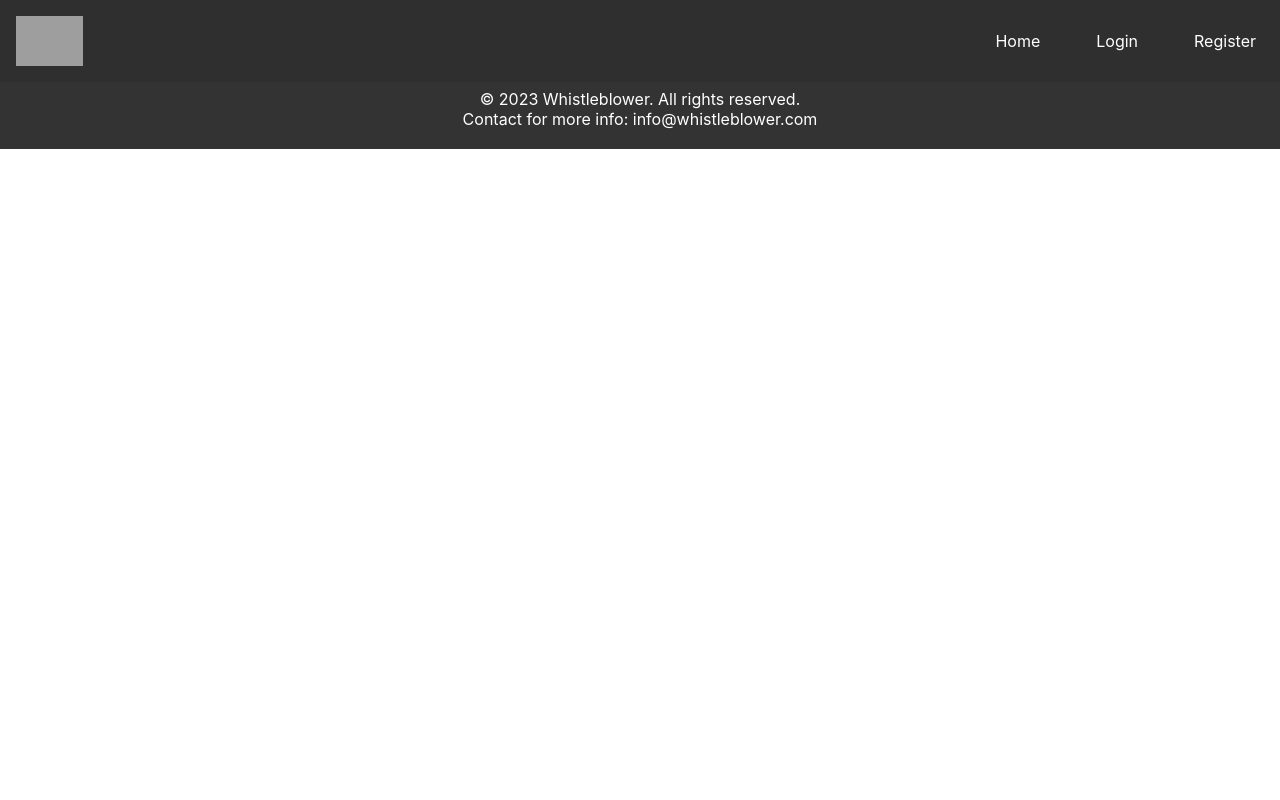
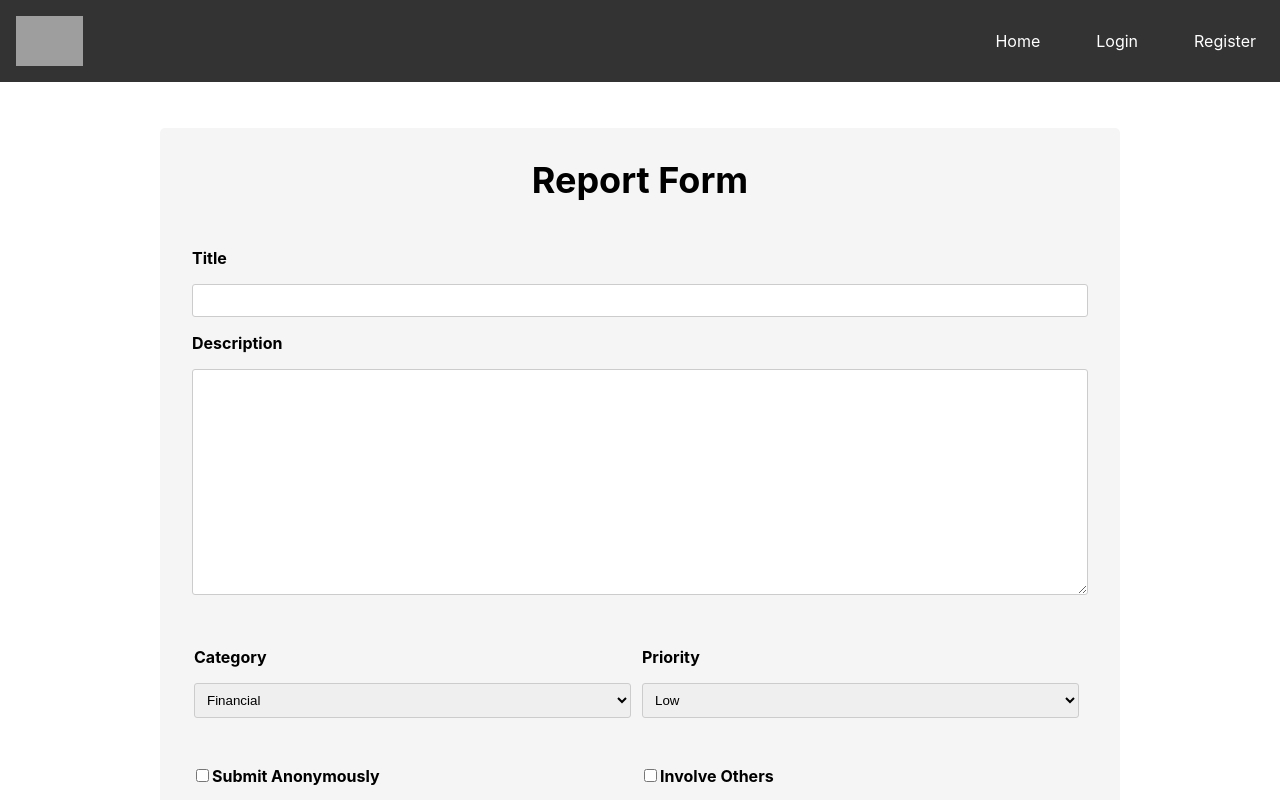
Before and after one commit to LeslieLargo1/WhistleBlower-Front-End, a React (Create React App) app: page /report-form in a window 1280 px wide. Shown: the top 800 px of the page. Built offline with nearby package versions, Linux system fonts and the light colour scheme; grey boxes are pictures that could not be loaded.

Commit message:
report form

```diff
--- a/src/components/homepage/styles/style.css
+++ b/src/components/homepage/styles/style.css
@@ -2,6 +2,7 @@
     --primary-color: #3d5e84;
     --accent-color: #2f8ab1;
   }
+
 .home-page {
     background-color: #f5f5f5;
     display: flex;
--- a/src/components/navigation/styles/style.css
+++ b/src/components/navigation/styles/style.css
@@ -1,5 +1,5 @@
 .nav-container {
-    background-color: #2f2f2f;
+    background-color: #333;
     display: flex;
     justify-content: space-between;
     align-items: center;
@@ -90,7 +90,7 @@
       position: absolute;
       top: 60px;
       right: 10px;
-      background-color: #2f2f2f;
+      background-color: #333;
       width: 100%;
     }
 
--- a/src/components/report/ReportForm.js
+++ b/src/components/report/ReportForm.js
@@ -1,7 +1,161 @@
-import React from 'react';
+import React, { useState } from "react"
+import "./styles/style.css"
 
 const ReportForm = () => {
-  return <h2>Report Form</h2>;
-};
+  const [formData, setFormData] = useState({
+    title: "",
+    description: "",
+    categoryId: 0,
+    priorityId: 0,
+    media: null,
+    isAnonymous: false,
+    involveOthers: false,
+    status: "Pending",
+  })
 
-export default ReportForm;
+  // Mock data for categories and priorities
+  const categories = [
+    { id: 1, name: "Financial" },
+    { id: 2, name: "HR" },
+    { id: 3, name: "Technical" },
+  ]
+
+  const priorities = [
+    { id: 1, name: "Low" },
+    { id: 2, name: "Medium" },
+    { id: 3, name: "High" },
+  ]
+
+  const handleChange = (e) => {
+    const { name, value } = e.target
+    setFormData({
+      ...formData,
+      [name]: value,
+    })
+  }
+
+  const handleFileChange = (e) => {
+    setFormData({
+      ...formData,
+      media: e.target.files[0],
+    })
+  }
+
+  const handleSubmit = (e) => {
+    e.preventDefault()
+    // Handle form submission, likely making an API call.
+  }
+
+  return (
+    <div className="report-form-container">
+      <form onSubmit={handleSubmit} className="flex-form">
+        <div className="flex-container">
+          <div className="title-report">
+           < h2>Report Form</h2></div>
+            <label htmlFor="title">Title</label>
+            <input
+              type="text"
+              id="title"
+              name="title"
+              value={formData.title}
+              onChange={handleChange}
+              required
+            />
+
+          <div className="description">
+            <label htmlFor="description">Description</label>
+            <textarea
+              id="description"
+              name="description"
+              value={formData.description}
+              onChange={handleChange}
+              required
+            />
+          </div>
+        </div>
+        <div className="flex-container top">
+          <div className="category">
+            <label htmlFor="categoryId">Category</label>
+            <select
+              id="categoryId"
+              name="categoryId"
+              value={formData.categoryId}
+              onChange={handleChange}
+              required
+            >
+              {categories.map((category) => (
+                <option key={category.id} value={category.id}>
+                  {category.name}
+                </option>
+              ))}
+            </select>
+          </div>
+          <div className="priority">
+            <label htmlFor="priorityId">Priority</label>
+            <select
+              id="priorityId"
+              name="priorityId"
+              value={formData.priorityId}
+              onChange={handleChange}
+              required
+            >
+              {priorities.map((priority) => (
+                <option key={priority.id} value={priority.id}>
+                  {priority.name}
+                </option>
+              ))}
+            </select>
+          </div>
+        </div>
+        <div className="flex-container bottom">
+          <div div className="checkboxes">
+            <div className="checkbox">
+              <label>
+                <input
+                  type="checkbox"
+                  name="isAnonymous"
+                  checked={formData.isAnonymous}
+                  onChange={() =>
+                    setFormData({
+                      ...formData,
+                      isAnonymous: !formData.isAnonymous,
+                    })
+                  }
+                />
+                Submit Anonymously
+              </label>
+            </div>
+            <div className="checkbox">
+              <label>
+                <input
+                  type="checkbox"
+                  name="involveOthers"
+                  checked={formData.involveOthers}
+                  onChange={() =>
+                    setFormData({
+                      ...formData,
+                      involveOthers: !formData.involveOthers,
+                    })
+                  }
+                />
+                Involve Others
+              </label>
+            </div>
+          </div>
+          <div className="media">
+            <label htmlFor="media">Media</label>
+            <input
+              type="file"
+              id="media"
+              name="media"
+              onChange={handleFileChange}
+            />
+          </div>
+        </div>
+        <button type="submit">Submit Report</button>
+      </form>
+    </div>
+  )
+}
+
+export default ReportForm
--- a/src/components/report/styles/style.css
+++ b/src/components/report/styles/style.css
@@ -0,0 +1,115 @@
+:root {
+  --accent-color: #2f8ab1;
+  --primary-color: #3d5e84;
+}
+
+.report-form-container {
+  background-color: #f5f5f5;
+  padding: 1rem;
+  margin: 2rem auto;
+  margin-top: 8rem;
+  max-width: 70%;
+  border-radius: 5px;
+  display: flex;
+  flex-direction: column;
+  align-items: center;
+  padding: 0 2rem 0 2rem;
+}
+
+.flex-form {
+  display: flex;
+  flex-direction: column;
+  width: 100%;
+  align-items: center;
+}
+
+.flex-container {
+  display: flex;
+  flex-direction: column;
+  width: 100%;
+  margin-bottom: 2rem;
+}
+
+.title-report {
+  font-size: 1.5rem;
+  margin: 0 auto;
+}
+.description {
+  font-size: 1rem;
+  width: 100%;
+}
+.description textarea {
+  height: 13rem;
+}
+
+.top {
+  display: flex;
+  flex-direction: row;
+  justify-content: space-evenly;
+  width: 100%;
+}
+
+.buttom {
+  display: flex;
+  flex-direction: column;
+  justify-content: space-evenly;
+  width: 100%;
+}
+.category,
+.priority {
+  width: 50%;
+  padding-left: 2px;
+}
+.media {
+  padding: 2rem;
+}
+
+.checkboxes {
+  display: flex;
+  flex-direction: row;
+}
+
+.checkbox {
+  width: 50%;
+}
+.inline-container {
+  display: flex;
+  justify-content: space-between;
+}
+
+label {
+  display: block;
+  margin: 1rem 0;
+  font-weight: bold;
+}
+
+input[type="text"],
+textarea,
+select {
+  width: 98%;
+  padding: 0.5rem;
+  border: 1px solid #ccc;
+  border-radius: 3px;
+}
+
+button {
+  background-color: var(--accent-color);
+  color: #fff;
+  padding: 0.5rem 1rem;
+  border: none;
+  border-radius: 3px;
+  cursor: pointer;
+  margin: 3rem 2rem ;
+}
+
+button:hover {
+  background-color: darken(var(--accent-color), 10%);
+}
+
+@media (max-width: 768px) {
+  .flex-container,
+  .inline-container {
+    flex-direction: column;
+    width: 100%;
+  }
+}
```
